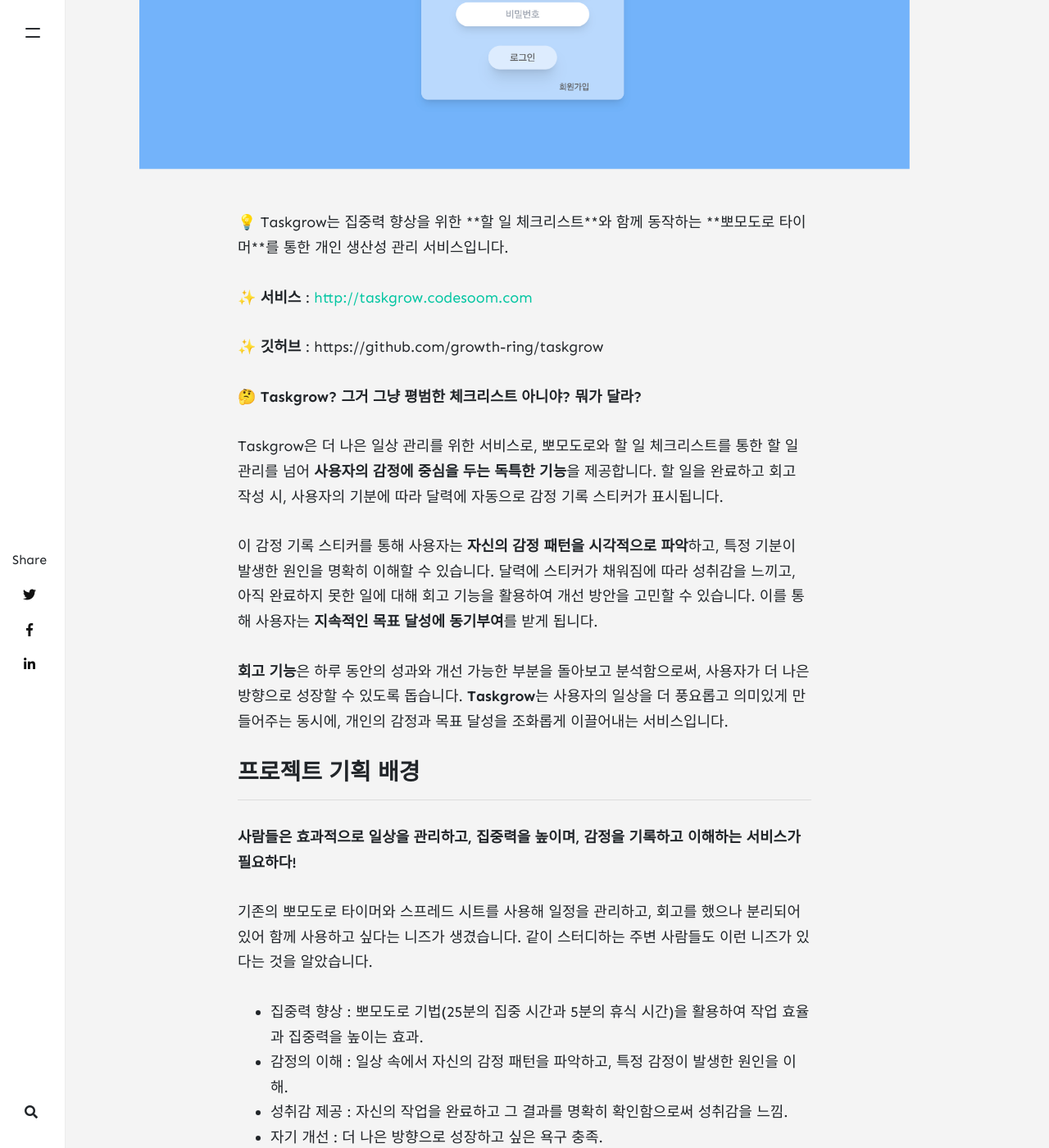
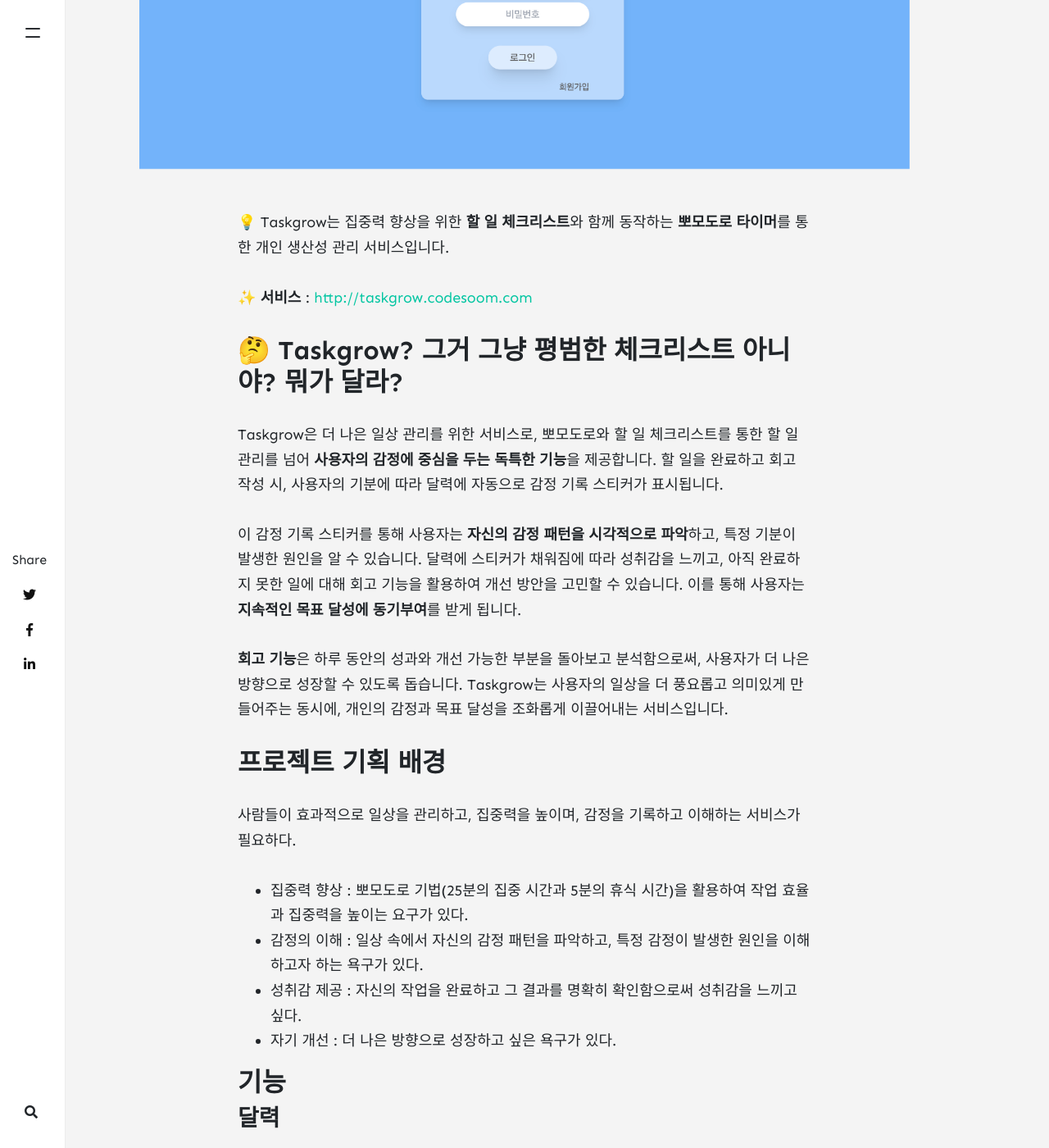
Before and after one commit to growth-ring/growth-ring.github.io, a Jekyll site: the page built from _posts/2023-12-09-테스크 그로우를 소개합니다.md, in a window 1280 px wide and 1400 px high, scrolled down 713 px. Shown: the whole window at 82% size. Built offline with Jekyll 4.4.1, drawn with Linux system fonts in a browser that asks for light colours; nearby versions of some CDN libraries; comment, search, counter and statistics services are not loaded; some of the changed text lies outside the part shown; grey boxes are pictures that could not be loaded.

Commit message:
2023-12-09 내용 수정

```diff
--- a/_posts/2023-12-09-테스크 그로우를 소개합니다.md
+++ b/_posts/2023-12-09-테스크 그로우를 소개합니다.md
@@ -1,144 +1,142 @@
 ---
 layout: post
-title:  "테스크 그로우를 소개합니다."
+title: '테스크 그로우를 소개합니다.'
 author: jiho
-categories: [ Taskgrow ]
-tags: [ Taskgrow ]
+categories: [Taskgrow]
+tags: [Taskgrow]
 image: assets/images/taskgrow-main-page.png
-description: "테스크 그로우 소개 페이지입니다."
+description: '테스크 그로우 소개 페이지입니다.'
 ---
 
-<aside>
-💡 Taskgrow는 집중력 향상을 위한 **할 일 체크리스트**와 함께 동작하는 **뽀모도로 타이머**를 통한 개인 생산성 관리 서비스입니다.
-</aside>
+💡 Taskgrow는 집중력 향상을 위한 <b>할 일 체크리스트</b>와 함께 동작하는 <b>뽀모도로 타이머</b>를 통한 개인 생산성 관리 서비스입니다.
 
 ✨ **서비스** : [http://taskgrow.codesoom.com](http://taskgrow.codesoom.com/)
 
-✨ **깃허브** : https://github.com/growth-ring/taskgrow
-
-🤔 **Taskgrow? 그거 그냥 평범한 체크리스트 아니야? 뭐가 달라?**
+## 🤔 Taskgrow? 그거 그냥 평범한 체크리스트 아니야? 뭐가 달라?
 
 Taskgrow은 더 나은 일상 관리를 위한 서비스로, 뽀모도로와 할 일 체크리스트를 통한 할 일 관리를 넘어 **사용자의 감정에 중심을 두는 독특한 기능**을 제공합니다. 할 일을 완료하고 회고 작성 시, 사용자의 기분에 따라 달력에 자동으로 감정 기록 스티커가 표시됩니다.
 
-이 감정 기록 스티커를 통해 사용자는 **자신의 감정 패턴을 시각적으로 파악**하고, 특정 기분이 발생한 원인을 명확히 이해할 수 있습니다. 달력에 스티커가 채워짐에 따라 성취감을 느끼고, 아직 완료하지 못한 일에 대해 회고 기능을 활용하여 개선 방안을 고민할 수 있습니다. 이를 통해 사용자는 **지속적인 목표 달성에 동기부여**를 받게 됩니다.
+이 감정 기록 스티커를 통해 사용자는 **자신의 감정 패턴을 시각적으로 파악**하고, 특정 기분이 발생한 원인을 알 수 있습니다. 달력에 스티커가 채워짐에 따라 성취감을 느끼고, 아직 완료하지 못한 일에 대해 회고 기능을 활용하여 개선 방안을 고민할 수 있습니다. 이를 통해 사용자는 **지속적인 목표 달성에 동기부여**를 받게 됩니다.
 
-**회고 기능**은 하루 동안의 성과와 개선 가능한 부분을 돌아보고 분석함으로써, 사용자가 더 나은 방향으로 성장할 수 있도록 돕습니다. **Taskgrow**는 사용자의 일상을 더 풍요롭고 의미있게 만들어주는 동시에, 개인의 감정과 목표 달성을 조화롭게 이끌어내는 서비스입니다.
+**회고 기능**은 하루 동안의 성과와 개선 가능한 부분을 돌아보고 분석함으로써, 사용자가 더 나은 방향으로 성장할 수 있도록 돕습니다. Taskgrow는 사용자의 일상을 더 풍요롭고 의미있게 만들어주는 동시에, 개인의 감정과 목표 달성을 조화롭게 이끌어내는 서비스입니다.
 
-### 프로젝트 기획 배경
+## 프로젝트 기획 배경
 
----
+사람들이 효과적으로 일상을 관리하고, 집중력을 높이며, 감정을 기록하고 이해하는 서비스가 필요하다.
 
-**사람들은 효과적으로 일상을 관리하고, 집중력을 높이며, 감정을 기록하고 이해하는 서비스가 필요하다!**
+- 집중력 향상 : 뽀모도로 기법(25분의 집중 시간과 5분의 휴식 시간)을 활용하여 작업 효율과 집중력을 높이는 요구가 있다.
+- 감정의 이해 : 일상 속에서 자신의 감정 패턴을 파악하고, 특정 감정이 발생한 원인을 이해하고자 하는 욕구가 있다.
+- 성취감 제공 : 자신의 작업을 완료하고 그 결과를 명확히 확인함으로써 성취감을 느끼고 싶다.
+- 자기 개선 : 더 나은 방향으로 성장하고 싶은 욕구가 있다.
 
-기존의 뽀모도로 타이머와 스프레드 시트를 사용해 일정을 관리하고, 회고를 했으나 분리되어 있어 함께 사용하고 싶다는 니즈가 생겼습니다. 같이 스터디하는 주변 사람들도 이런 니즈가 있다는 것을 알았습니다.
+## 기능
 
-- 집중력 향상 : 뽀모도로 기법(25분의 집중 시간과 5분의 휴식 시간)을 활용하여 작업 효율과 집중력을 높이는 효과.
-- 감정의 이해 : 일상 속에서 자신의 감정 패턴을 파악하고, 특정 감정이 발생한 원인을 이해.
-- 성취감 제공 : 자신의 작업을 완료하고 그 결과를 명확히 확인함으로써 성취감을 느낌.
-- 자기 개선 : 더 나은 방향으로 성장하고 싶은 욕구 충족.
+### 달력
 
-### 기능 소개
+<img width="970" alt="달력" src="https://github.com/growth-ring/taskgrow/assets/116357790/634bf0b8-598c-4679-8481-16c65c68d27d">
 
-#### 로그인 후 메인 페이지
-
-![달력 페이지](/assets/images/1.png)
 로그인 후 달력 화면이 보입니다.
 
-#### ❌ 작성된 할 일 끝내지 못했을 경우 ❌
+✅ 작성된 todo 모두 끝냈을 경우 ✅
 
-- 남은 할 일 수 표시
+- 회고 미작성시 달력에 DONE 표시<br/>
+- 회고 작성시 기분에 따라 달력에 감정 기록 스티커 표시<br/>
+  0 ~ 1 : 빨강 CRY 😢<br/>
+  2 ~ 3 : 주황 SAD 😕<br/>
+  4 ~ 5 : 노랑 SOSO 😐<br/>
+  6 ~ 7 : 초록 GOOD 🙂<br/>
+  8 ~ 9 : 파랑 NICE 😀<br/>
+  10 : 무지개 HAPPY! 🥰
 
-    ![무제.gif](/assets/images/2.gif)
+❌ 작성된 할 일 끝내지 못했을 경우 ❌
 
+<img width="500" alt="남은할일표시" src="https://github.com/growth-ring/taskgrow/assets/116357790/7390f5fe-d09b-4434-8113-70a7a36c725c">
 
 마우스 커서를 올리면 남은 할 일의 상세 내용이 표시됩니다.
 
-#### ✅ 작성된 todo 모두 끝냈을 경우 ✅
+### 할 일 작성하기
 
-- 회고 미작성시 달력에 DONE 표시
-- 회고 작성시 기분에 따라 달력에 감정 기록 스티커 표시
+<img width="970" alt="할일" src="https://github.com/growth-ring/taskgrow/assets/116357790/434bf023-c2b2-4e32-8b19-fc84d857b3e1">
 
-    0 ~ 1 : 빨강 CRY 😢
+할 일을 계획 시 할 일과 뽀모도로 계획을 입력합니다.
 
-    2 ~ 3 : 주황 SAD ☹️
+### 뽀모도로 이용하기
 
-    4 ~ 5 : 노랑 SOSO 😐
+<img width="970" alt="뽀모도로" src="https://github.com/growth-ring/taskgrow/assets/116357790/9bf10818-c19a-4d1b-8c8e-81077fdc898e">
+<img width="970" alt="뽀모도로" src="https://github.com/growth-ring/taskgrow/assets/116357790/8454987d-d365-4bbd-90b0-88286dbe148f">
 
-    6 ~ 7 : 초록 GOOD 🙂
+할 일을 선택 후, 타이머를 시작합니다. 25분이 지나면 선택한 할 일의 완료 카운트가 1개 올라갑니다.
 
-    8 ~ 9 : 파랑 NICE 😀
+### 회고 작성하기
 
-    10 : 무지개 HAPPY! 🥰
+<img width="970" alt="회고" src="https://github.com/growth-ring/taskgrow/assets/116357790/95a48f70-893a-461d-afa6-3d006ee57756">
 
-<br>
+기분 점수와 회고를 작성합니다.
 
-![할 일 추가 페이지](/assets/images/3.png)
+모든 투두를 완료한 날에 달력에 기분점수에 맞춰서 스티커로 표시됩니다.
 
-달력 화면에서 날짜 클릭시 할 일 페이지로 넘어갑니다.
-할 일과 뽀모도로 개수를 추가할 수 있습니다.
+### 마이페이지
 
-![뽀모도로 타이머 동작](/assets/images/4.png)
+<img width="970" alt="통계" src="https://github.com/growth-ring/taskgrow/assets/116357790/5285a5dc-da98-459b-8ecd-1f801a61c704">
 
-할 일 클릭 후 해당 할 일이 왼쪽 화면에 뜨며 뽀모도로를 시작할 수 있습니다.
-25분이 모두 지나면 해당 할 일의 진행 횟수가 1개 증가합니다.
-
-완료처리 되지 않은 할 일이라면 수정할 수 있습니다.
-
-![할 일 완료 표시 화면](/assets/images/5.png)
-
-사용자가 해당 할 일을 마쳤다면 왼쪽 체크버튼을 클릭하여 완료 표시를 할 수 있습니다.
-
-![회고 작성 화면](/assets/images/6.png)
-
-유저는 회고(기분 표시, 회고)를 작성할 수 있습니다.
-
-표시된 기분은 달력에 도장으로 표시됩니다.
-
-#### 마이페이지
-
-![마이페이지 통계](/assets/images/8.png)
-한 달간 사용자의 Todo 통계와 감정 기록 통계를 보여줍니다.
-Todo 달성률을 보여주고, 달성률에 따른 응원 메시지를 표시합니다.
+한 달간 사용자의 Todo 통계와 감정 기록 통계를 보여줍니다. Todo 달성률을 보여주고, 달성률에 따른 응원 메시지를 표시합니다.
 
 기분 통계를 보여주므로 한 달간 나의 감정은 어땠는지 파악합니다.
 
-### 프로젝트 상세 소개
+## 프로젝트 상세 소개
 
----
+### 💡 핵심 기능
 
-**💡 핵심 기능**
+1. 달력에서 날짜를 선택한 후 할 일 페이지에서 할 일과 계획 뽀모도로 개수를 추가합니다.<br/>이때 달력에서 할 일의 개수를 확인할 수 있으며 마우스 커서를 올리면 상세 내용이 보입니다.
 
-1. 달력에서 날짜를 선택한 후 할 일 페이지에서 할 일과 계획 뽀모도로 개수를 추가합니다.
-이때 달력에서 할 일의 개수를 확인할 수 있으며 마우스 커서를 올리면 상세 내용이 보입니다.
 2. 할 일을 클릭하면 해당 뽀모도로를 시작할 수 있습니다.
-시간의 흐름에 따라 뽀모도로 화면의 변화를 볼 수 있습니다.
+   시간의 흐름에 따라 뽀모도로 화면의 변화를 볼 수 있습니다.
+
 3. 뽀모도로가 25분이 되면 해당 할 일의 개수가 1씩 증가합니다.
-- 이미 시작한 뽀모도로(완료 뽀모도로가 1개 이상)의 계획 개수 수정이 불가능합니다.
-- 완료 뽀모도로가 1개 이상일 때만 해당 할 일을 완료할 수 있습니다.
+
+   - 이미 시작한 뽀모도로(완료 뽀모도로가 1개 이상)의 계획 개수 수정이 불가능합니다.
+   - 완료 뽀모도로가 1개 이상일 때만 해당 할 일을 완료할 수 있습니다.
+
 4. 사용자가 해당 할 일을 끝낸 후 완료 체크를 하면 완료 처리가 되며 미완료된 할 일 아래로 순서가 내려갑니다.
+
 5. 사용자는 해당 날짜의 회고를 작성할 수 있습니다.
-감정 기록을 1~10까지 할 수 있으며 회고 내용을 작성할 수 있습니다.
+   감정 기록을 1~10까지 할 수 있으며 회고 내용을 작성할 수 있습니다.
+
 6. 달력에 해당 날짜의 기분에 따라 감정 기록 스티커가 다르게 표시됩니다.
-- 할 일을 끝냈지만 회고 미작성 상태시 DONE 스티커가 표시됩니다.
-7. 마이페이지에서 할 일과 감정 기록 통계를 제공합니다.
-- 완료한 Todo 개수, 진행 중인 Todo 개수, 미완료 개수를 보여줍니다.
-    - 각 통계를 선택 시, 해당 목록을 확인할 수 있습니다.
-- 한 달간 내 감정은 어땠는지 보여줍니다.
 
+   - 할 일을 끝냈지만 회고 미작성 상태시 DONE 스티커가 표시됩니다.
 
-**👤 타켓 유저**
+7. 통계 페이지에서 이달의 감정, 할일 통계를 확인할 수 있습니다.
+
+### 👤 타켓 유저
 
 - 시간을 효과적으로 관리하고 싶은 누구나
 - 작업의 효율성을 따지는 사람
 - 집중력을 향상시키고자 하는 사람
 
-**💘 기대 효과**
+### 💘 기대 효과
 
 1. 할 일 효과적으로 관리 (유저는 달력 및 투두 화면을 통해 시각적으로 파악하고 관리할 수 있습니다)
+
 2. 뽀모도로 기법을 활용한 집중 향상
+
 3. 일상 회고를 통한 감정 회고 (회고 기능을 통해 오늘의 감정을 기록하고 회고 작성을 통해 성취감을 느낄 수 있습니다)
+
 4. 미완료 작업 강조 및 완료 도장 유도 (미완료된 할 일은 숫자로 남음으로써 유저가 미루지 않고 작업을 완료할 수 있도록 독려하고 완료된 작업에는 감정에 따른 여러 도장을 통해 성취감을 얻을 수 있습니다)
+
 5. 데이터 시각화를 통한 파악 (달력 화면에 해당 달의 감정의 변화와 성과 여부를 알 수 있습니다)
+
+## 개발 환경
+
+### 프론트
+
+[![stackticon](https://firebasestorage.googleapis.com/v0/b/stackticon-81399.appspot.com/o/images%2F1702118848100?alt=media&token=66704c6c-d668-4e12-98a8-ca8ba5746e51)](https://github.com/msdio/stackticon)
+
+<img width="100" alt="zustand" src="https://github.com/growth-ring/taskgrow/assets/116357790/749d37d6-3634-4b0f-8d37-e73f761dfa0e"><br/>Zustand
+
+### 백엔드
+
+[![stackticon](https://firebasestorage.googleapis.com/v0/b/stackticon-81399.appspot.com/o/images%2F1702119774962?alt=media&token=40bd636a-5e60-458c-8b1c-1461c33294ee)](https://github.com/msdio/stackticon)
 
 ---
 
```
Also changed, not shown: assets/images/1.png (deleted), assets/images/2.gif (deleted), assets/images/3.png (deleted), assets/images/4.png (deleted), assets/images/5.png (deleted), assets/images/6.png (deleted), assets/images/7.png (deleted), assets/images/8.png (deleted).
